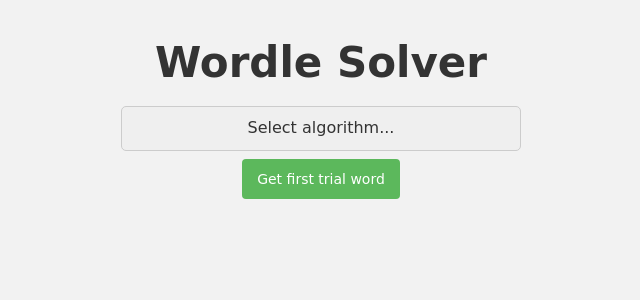
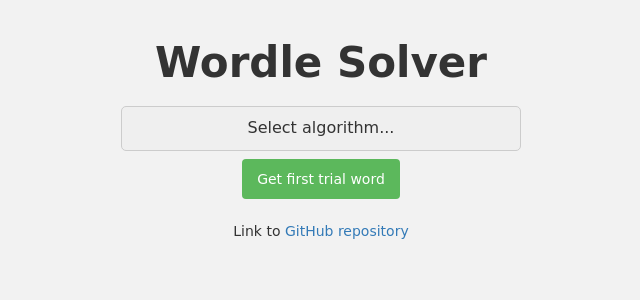
Before and after one commit to richard-flint/wordle_solver, a Flask app: page / in a window 1280 px wide. Shown: the top 300 px of the page, without its empty margins (319-959 px from the left). Run offline with Flask 2, Linux system fonts and the light colour scheme; some libraries are stand-ins or nearby versions.

Commit message:
add github link to homepage

```diff
--- a/codebase/flask_app/templates/home_page_with_formatting.html
+++ b/codebase/flask_app/templates/home_page_with_formatting.html
@@ -22,6 +22,7 @@
 		<p id="definition">
 	</form>
 	<p>{{error_message}}</p>
+	<p>Link to <a href="https://github.com/richard-flint/wordle_solver" target="_blank">GitHub repository</a></p>
 </div>
 
 <script>
@@ -40,6 +41,5 @@
 		}
 	});
 
-
 </script>
 </body>
```
Also changed, not shown: 1 other file.
